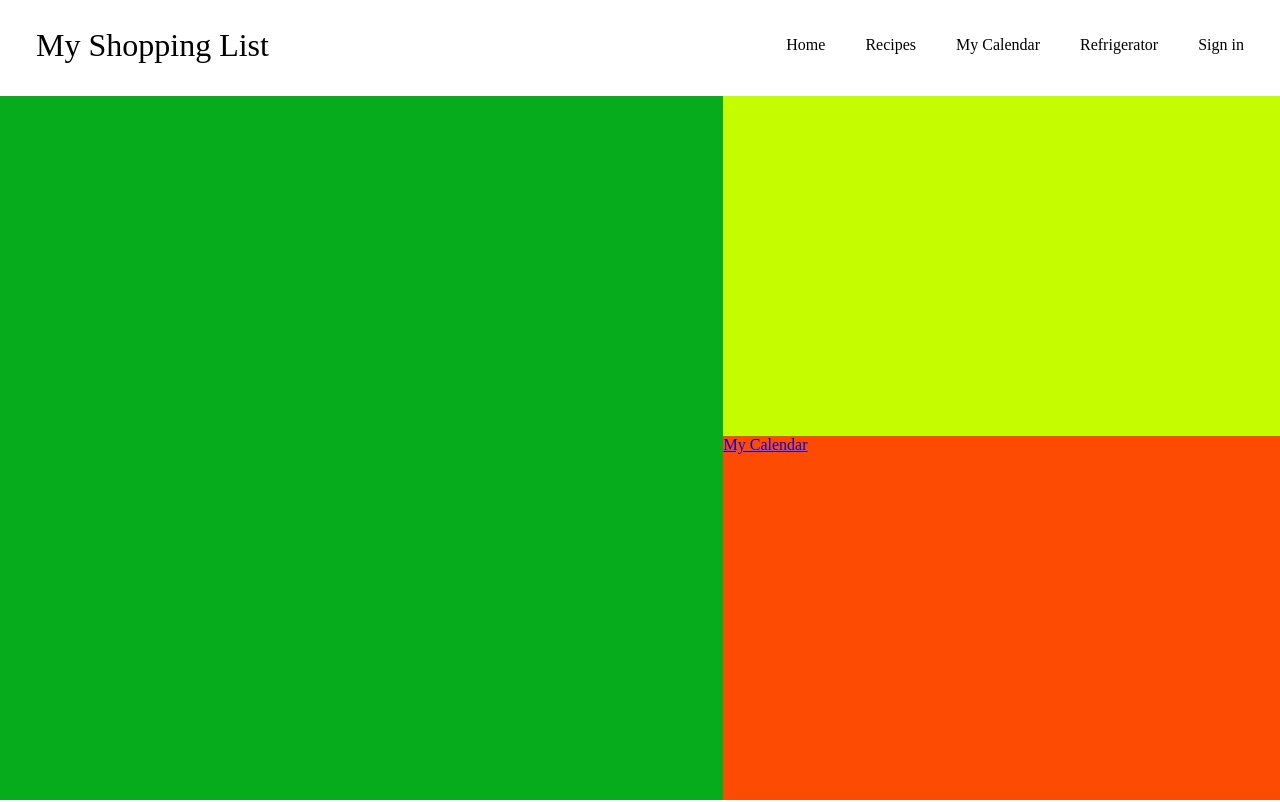
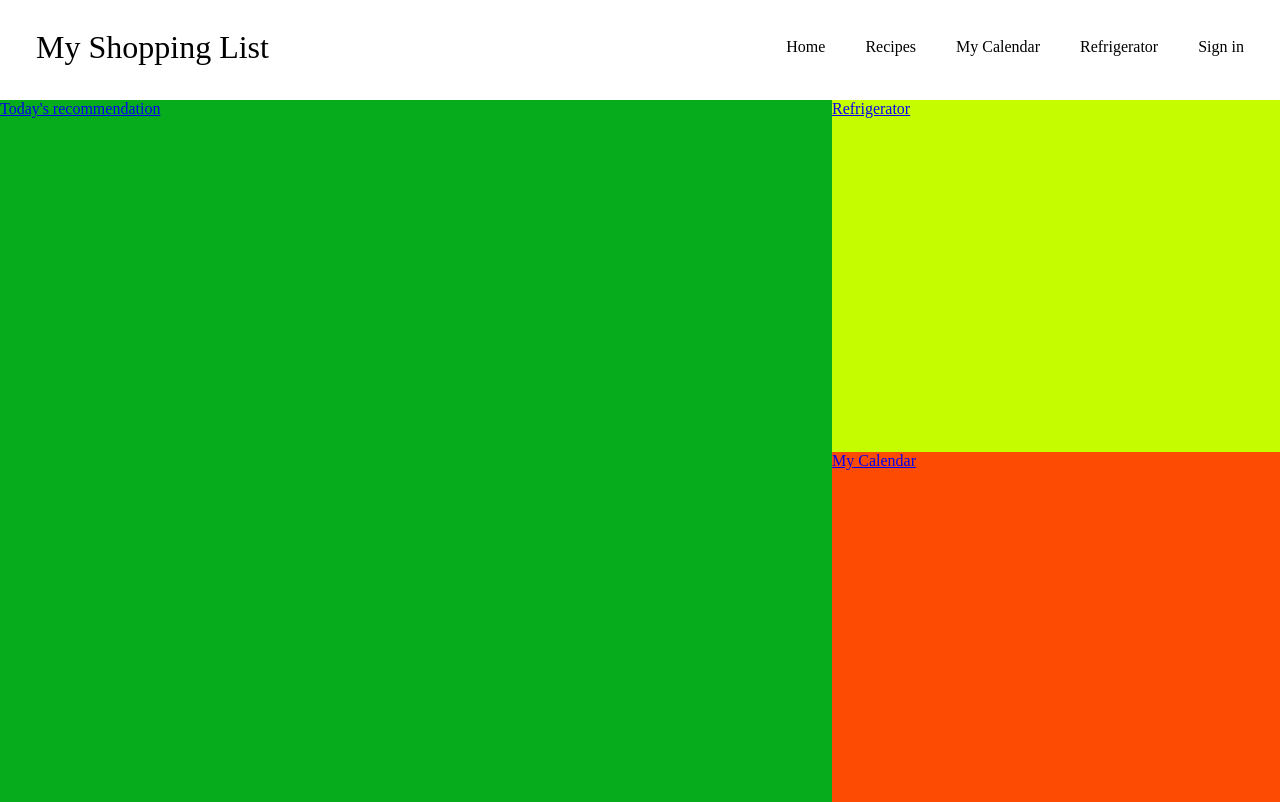
Before and after one commit to maplbop135/myShoppingList, a React (Create React App) app in the folder client/: page / in a window 1280 px wide. Shown: the top 802 px of the page. Built offline with nearby package versions, Linux system fonts and the light colour scheme; no server answers.

Commit message:
Established clear Navbar-Homepage boundary

```diff
--- a/client/src/styles.css
+++ b/client/src/styles.css
@@ -57,7 +57,7 @@ body {
     display: flex;
     justify-content: space-between;
     padding: 0 2rem 0rem;
-    height: 12%;
+    height: 100px;
     width: 100%;
     position: fixed;
     z-index: 2;
@@ -110,23 +110,26 @@ body {
   background-color: rgb(7, 172, 29);
 }
 
+.vertical {
+  width: 35%;
+}
+
 .refrigerator {
   position: relative;
-  width: 100%;
   height: 50%;
   background-color: rgb(197, 252, 0);
+  min-height: 40vh;
 }
 
 .mycalendar {
   position: relative;
-  width: 100%;
   height: 50%;
   background-color: rgb(253, 75, 4);
+  min-height: 40vh;
 }
 
 .container {
   min-height: 100vh;
-  padding-top: 5.7%;
 }
 
 .recipe-container {
@@ -134,13 +137,18 @@ body {
   padding-top: 10%;
 }
 
-.flex {
-  display: flex;
-  justify-content: space-between;
+@media (max-width: 799px) {
+  .flex {
+    display: flex;
+    padding-top: 120px;
+  }
 }
 
-.vertical {
-  width: 50%;
+@media (min-width: 800px) {
+  .flex {
+    display: flex;
+    padding-top: 100px
+  }
 }
 
 .selected {
```
